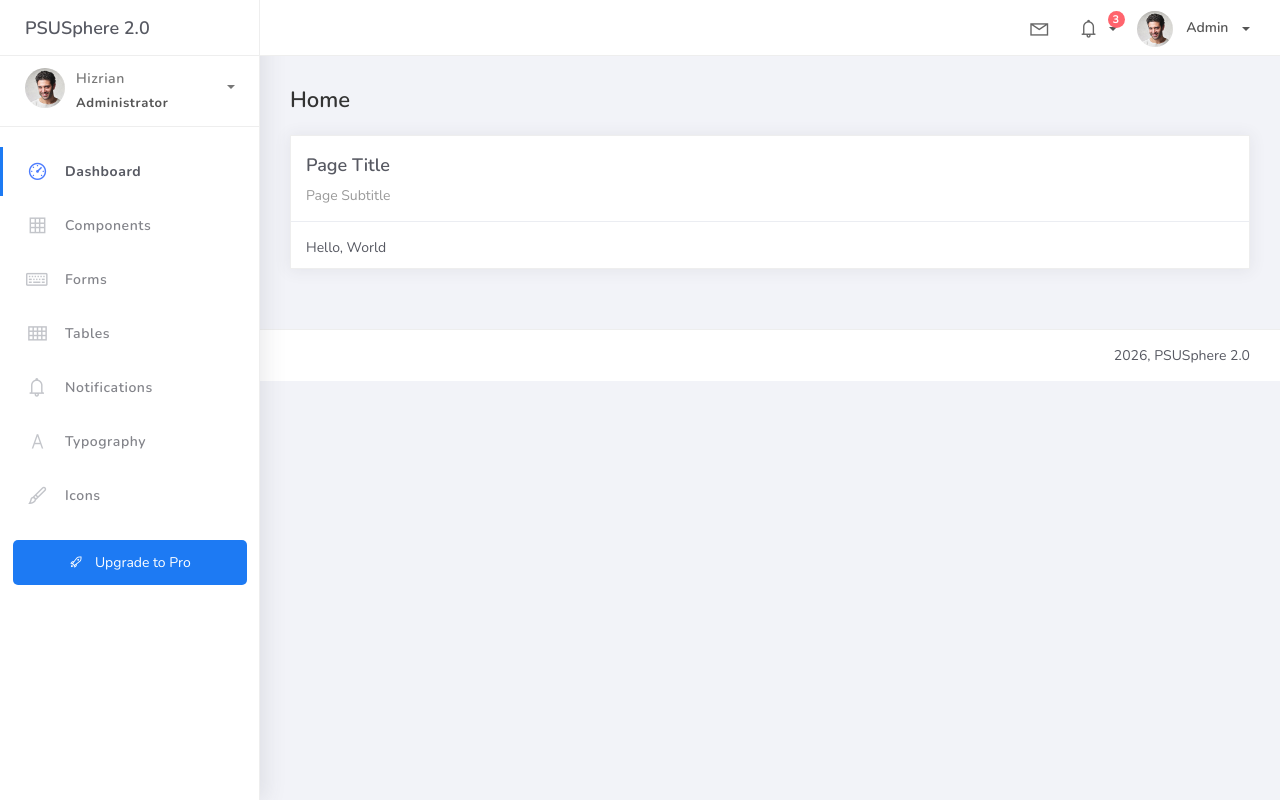
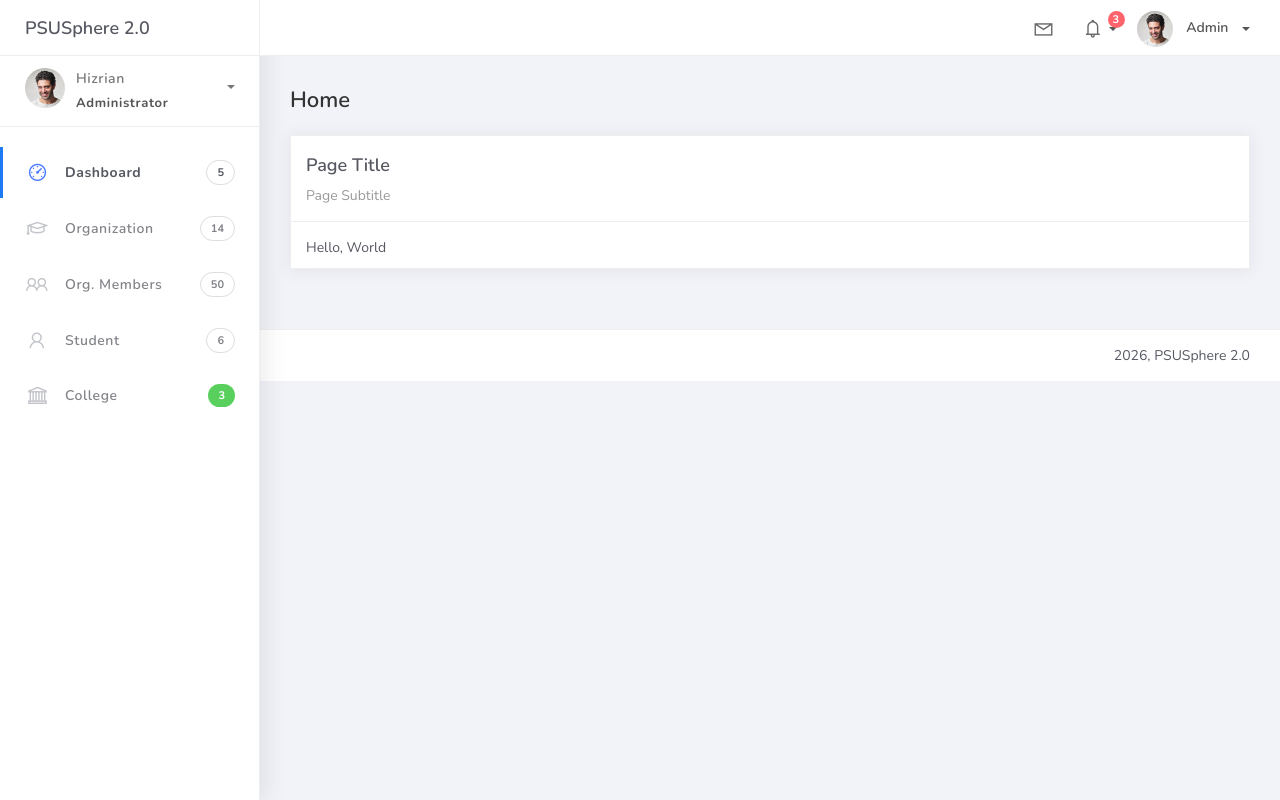
Before and after one commit to NexieMadia23/PSUSphere-2.0, a Django app: page / in a window 1280 px wide. Run offline with Django 5.2, Linux system fonts and the light colour scheme; data comes from the database, SQL or seed files in the repository; some libraries are stand-ins or nearby versions.

Commit message:
Setuo the menu in sidebar

```diff
--- a/projectsite/templates/base.html
+++ b/projectsite/templates/base.html
@@ -11,7 +11,6 @@
     <link rel="stylesheet" href="https://maxst.icons8.com/openapi/itools/bundle/1.1.0/line-awesome/font-awesome-line-awesome/css/all.min.css">
 
     <style>
-        /* Forces the Upgrade button to be vibrant Blue */
         .nav-item.update-pro button {
             background-color: #1d7af3 !important;
             border: none !important;
@@ -23,13 +22,8 @@
             color: white !important;
             text-align: center;
         }
-        .nav-item.update-pro button:hover {
-            background-color: #1572e8 !important;
-        }
-        .nav-item.update-pro i {
-            color: white !important;
-            margin-right: 8px;
-        }
+        .nav-item.update-pro button:hover { background-color: #1572e8 !important; }
+        .nav-item.update-pro i { color: white !important; margin-right: 8px; }
     </style>
 </head>
 <body>
@@ -45,17 +39,12 @@
             <nav class="navbar navbar-header navbar-expand-lg">
                 <div class="container-fluid">
                     <ul class="navbar-nav topbar-nav ml-md-auto align-items-center">
-                        <li class="nav-item">
-                            <a class="nav-link" href="#"><i class="la la-envelope"></i></a>
+                        <li class="nav-item"><a class="nav-link" href="#"><i class="la la-envelope"></i></a></li>
+                        <li class="nav-item dropdown">
+                            <a class="nav-link dropdown-toggle" href="#" id="navbarDropdown" role="button" data-toggle="dropdown"><i class="la la-bell"></i><span class="notification">3</span></a>
                         </li>
                         <li class="nav-item dropdown">
-                            <a class="nav-link dropdown-toggle" href="#" id="navbarDropdown" role="button" data-toggle="dropdown" aria-haspopup="true" aria-expanded="false">
-                                <i class="la la-bell"></i>
-                                <span class="notification">3</span>
-                            </a>
-                        </li>
-                        <li class="nav-item dropdown">
-                            <a class="dropdown-toggle profile-pic" data-toggle="dropdown" href="#" aria-expanded="false">
+                            <a class="dropdown-toggle profile-pic" data-toggle="dropdown" href="#">
                                 <img src="{% static 'img/profile.jpg' %}" alt="user-img" width="36" class="img-circle">
                                 <span>Admin</span>
                             </a>
@@ -72,12 +61,8 @@
                         <img src="{% static 'img/profile.jpg' %}">
                     </div>
                     <div class="info">
-                        <a class="" data-toggle="collapse" href="#collapseExample" aria-expanded="true">
-                            <span>
-                                Hizrian
-                                <span class="user-level">Administrator</span>
-                                <span class="caret"></span>
-                            </span>
+                        <a data-toggle="collapse" href="#collapseExample" aria-expanded="true">
+                            <span>Hizrian <span class="user-level">Administrator</span><span class="caret"></span></span>
                         </a>
                         <div class="clearfix"></div>
                     </div>
@@ -85,21 +70,41 @@
 
                 <ul class="nav">
                     <li class="nav-item active">
-                        <a href="{% url 'home' %}"><i class="la la-dashboard"></i><p>Dashboard</p></a>
+                        <a href="{% url 'home' %}">
+                            <i class="la la-dashboard"></i>
+                            <p>Dashboard</p>
+                            <span class="badge badge-count">5</span>
+                        </a>
                     </li>
-                    <li class="nav-item"><a href="#"><i class="la la-table"></i><p>Components</p></a></li>
-                    <li class="nav-item"><a href="#"><i class="la la-keyboard-o"></i><p>Forms</p></a></li>
-                    <li class="nav-item"><a href="#"><i class="la la-th"></i><p>Tables</p></a></li>
-                    <li class="nav-item"><a href="#"><i class="la la-bell"></i><p>Notifications</p></a></li>
-                    <li class="nav-item"><a href="#"><i class="la la-font"></i><p>Typography</p></a></li>
-                    <li class="nav-item"><a href="#"><i class="la la-paint-brush"></i><p>Icons</p></a></li>
+                    <li class="nav-item">
+                        <a href="{% url 'organization-list' %}">
+                            <i class="la la-graduation-cap"></i>
+                            <p>Organization</p>
+                            <span class="badge badge-count">14</span>
+                        </a>
+                    </li>
+                    <li class="nav-item">
+                        <a href="#">
+                            <i class="la la-users"></i>
+                            <p>Org. Members</p>
+                            <span class="badge badge-count">50</span>
+                        </a>
+                    </li>
+                    <li class="nav-item">
+                        <a href="#">
+                            <i class="la la-user"></i>
+                            <p>Student</p>
+                            <span class="badge badge-count">6</span>
+                        </a>
+                    </li>
+                    <li class="nav-item">
+                        <a href="#">
+                            <i class="la la-university"></i>
+                            <p>College</p>
+                            <span class="badge badge-success">3</span>
+                        </a>
+                    </li>
 
-                    <li class="nav-item update-pro">
-                        <button type="button">
-                            <i class="la la-rocket"></i>
-                            Upgrade to Pro
-                        </button>
-                    </li>
                 </ul>
             </div>
         </div>
@@ -112,9 +117,7 @@
             </div>
             <footer class="footer">
                 <div class="container-fluid">
-                    <div class="copyright ml-auto">
-                        2026, PSUSphere 2.0
-                    </div>
+                    <div class="copyright ml-auto">2026, PSUSphere 2.0</div>
                 </div>
             </footer>
         </div>
```
